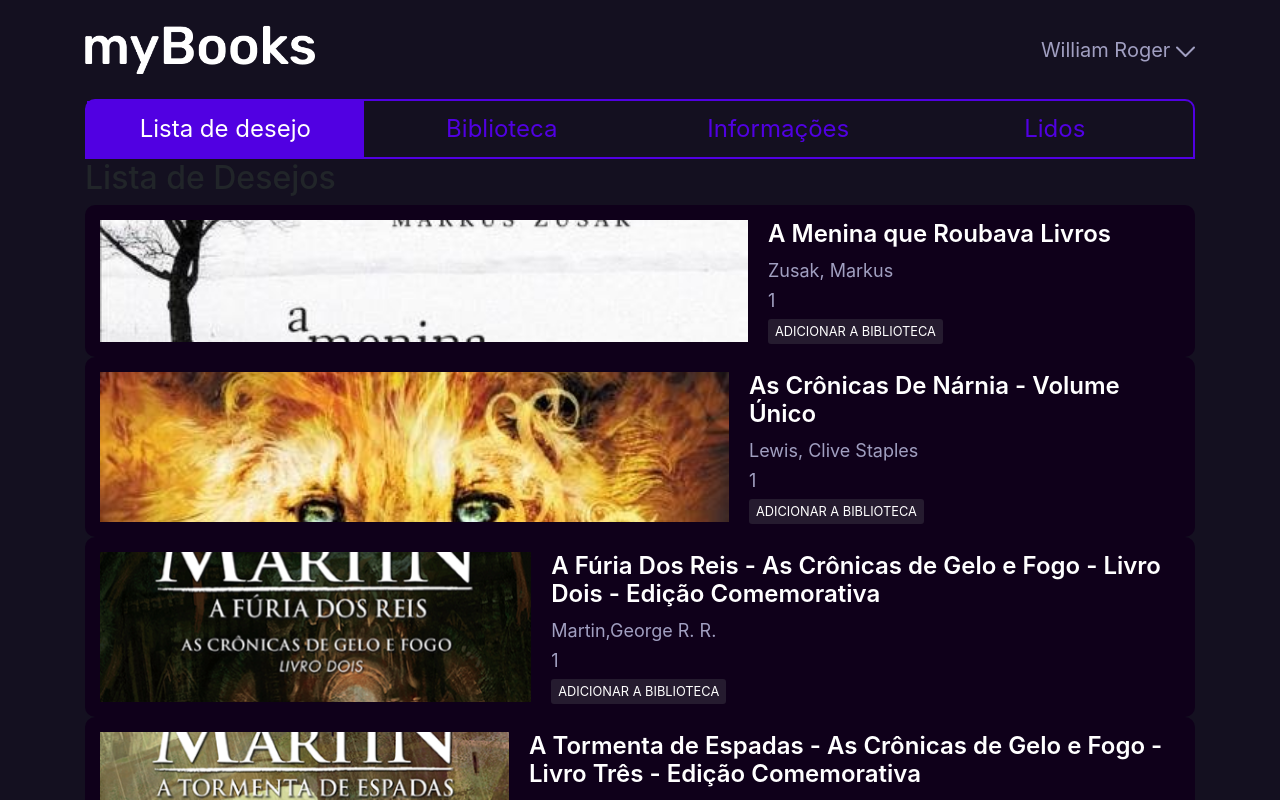
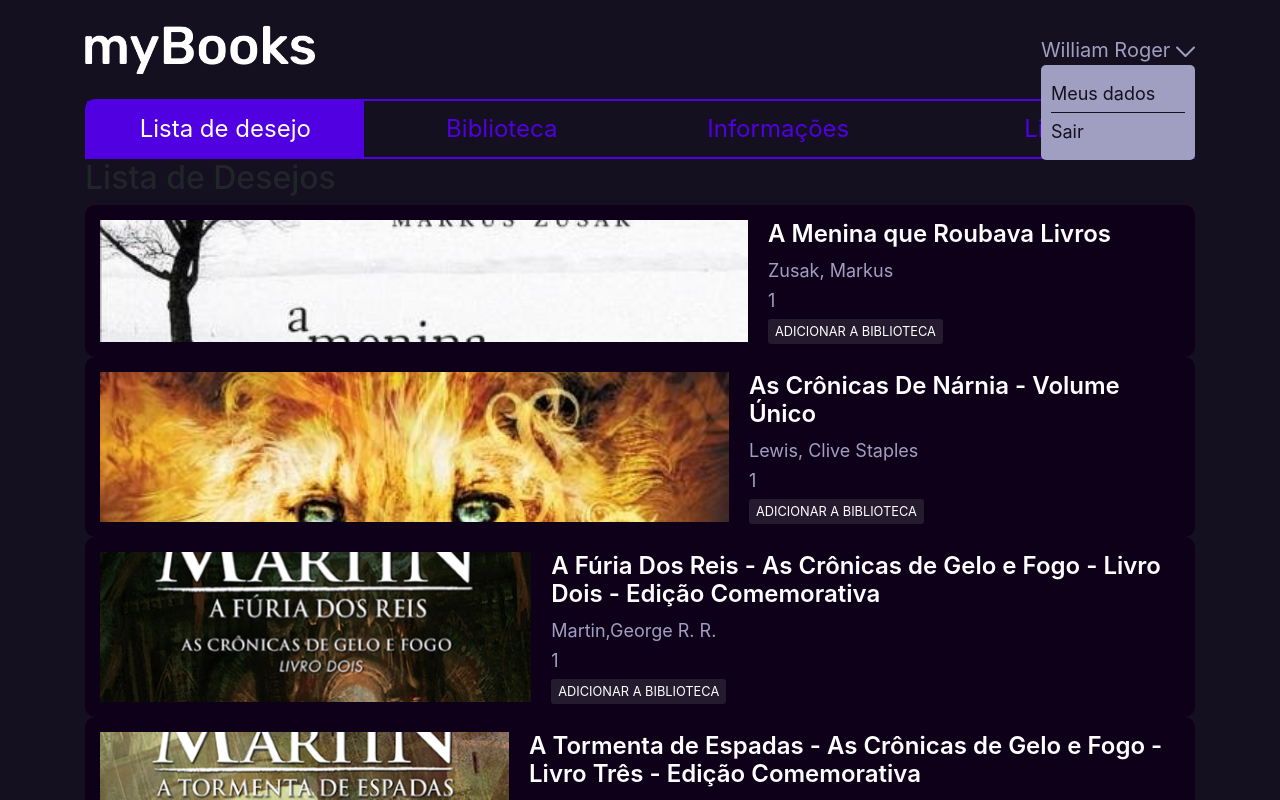
Before and after one commit to williamroger/mybooks, an Angular app: page / in a window 1280 px wide. Both pictures are taken after a click on the link "William Roger". Shown: the top 800 px of the page. Built offline with nearby package versions, Linux system fonts and the light colour scheme; data requests are answered from the project's data file.

Commit message:
Adicionado evento ao user-box

```diff
--- a/src/app/components/header-menu/user-box/user-box.component.html
+++ b/src/app/components/header-menu/user-box/user-box.component.html
@@ -1,6 +1,6 @@
 <div class="user-box">
-  <a href="#" class="user-box__name">{{userName}} <img src="{{iconpath}}"></a>
-  <div class="user-box__options">
+  <a href="#" class="user-box__name" (click)="showUserOption()">{{userName}} <img src="{{iconpath}}"></a>
+  <div class="user-box__options" *ngIf="toggleUserOption">
     <ul>
       <li><a href="#">Meus dados</a></li>
       <li><a href="#">Sair</a></li>
--- a/src/app/components/header-menu/user-box/user-box.component.scss
+++ b/src/app/components/header-menu/user-box/user-box.component.scss
@@ -1,6 +1,8 @@
 @import "../../../../assets/scss/variables";
 
 .user-box {
+  position: relative;
+
   &__name {
     font-size: 1.250em;
     text-decoration: none !important;
@@ -11,7 +13,8 @@
     background-color: $cor-texto;
     border-radius: 5px;
     padding: 10px;
-    display: none;
+    position: absolute;
+    width: 100%;
 
     ul {
       padding-left: 0;
--- a/src/app/components/header-menu/user-box/user-box.component.ts
+++ b/src/app/components/header-menu/user-box/user-box.component.ts
@@ -8,9 +8,14 @@ import { Component, OnInit } from '@angular/core';
 export class UserBoxComponent implements OnInit {
   userName = "William Roger";
   iconpath = 'assets/images/arrow-bottom.svg';
+  toggleUserOption = false;
+
   constructor() { }
 
   ngOnInit() {
   }
 
+  showUserOption() {
+    this.toggleUserOption = !this.toggleUserOption;
+  }
 }
```
